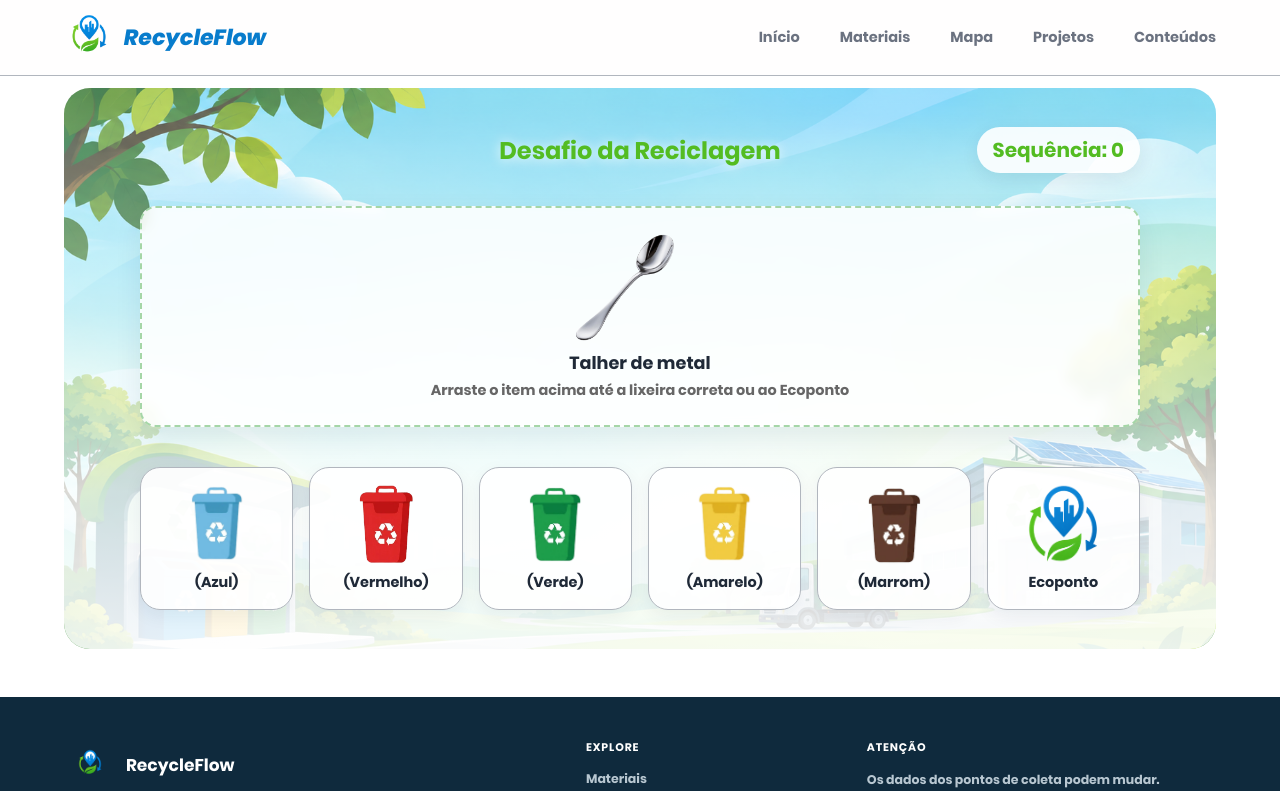
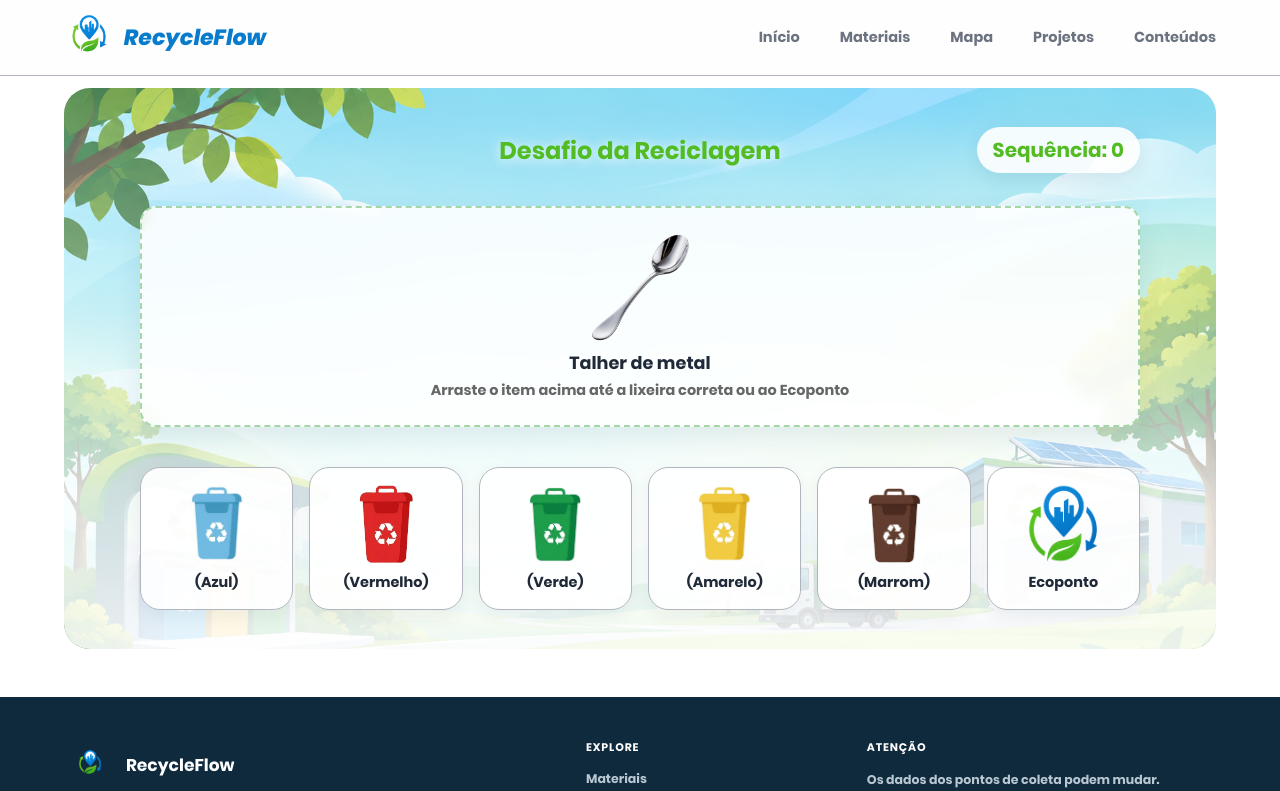
Before and after one commit to ogustavofriasx/recycleflow, a React (Vite) app in the folder frontend/: page /jogo in a window 1280 px wide. Shown: the top 791 px of the page. Built offline with nearby package versions, Linux system fonts and the light colour scheme; no server answers.

Commit message:
css para centralizar imagens do jogo

```diff
--- a/frontend/src/pages/GamePage.module.css
+++ b/frontend/src/pages/GamePage.module.css
@@ -66,20 +66,34 @@
 }
 
 .itemArrastavel {
+  display: flex;
+  flex-direction: column;
+  align-items: center;
+  justify-content: center;
   cursor: grab;
   transition: transform 0.2s ease;
   user-select: none;
 }
 
+.itemArrastavel img {
+  display: block;
+  width: 110px;
+  height: 110px;
+  object-fit: contain;
+  margin: 0 auto;
+}
+
+.destinoCard img {
+  display: block;
+  width: 80px;
+  height: 80px;
+  object-fit: contain;
+  margin: 0 auto 0.5rem;
+}
+
 .itemArrastavel:active {
   cursor: grabbing;
   transform: scale(1.08);
-}
-
-.itemArrastavel img {
-  width: 110px;
-  height: 110px;
-  object-fit: contain;
 }
 
 .itemNome {
@@ -115,13 +129,6 @@
 .destinoCard:hover {
   border-color: var(--green-accent);
   transform: translateY(-4px);
-}
-
-.destinoCard img {
-  width: 80px;
-  height: 80px;
-  object-fit: contain;
-  margin-bottom: 0.5rem;
 }
 
 .destinoCard span {
```
